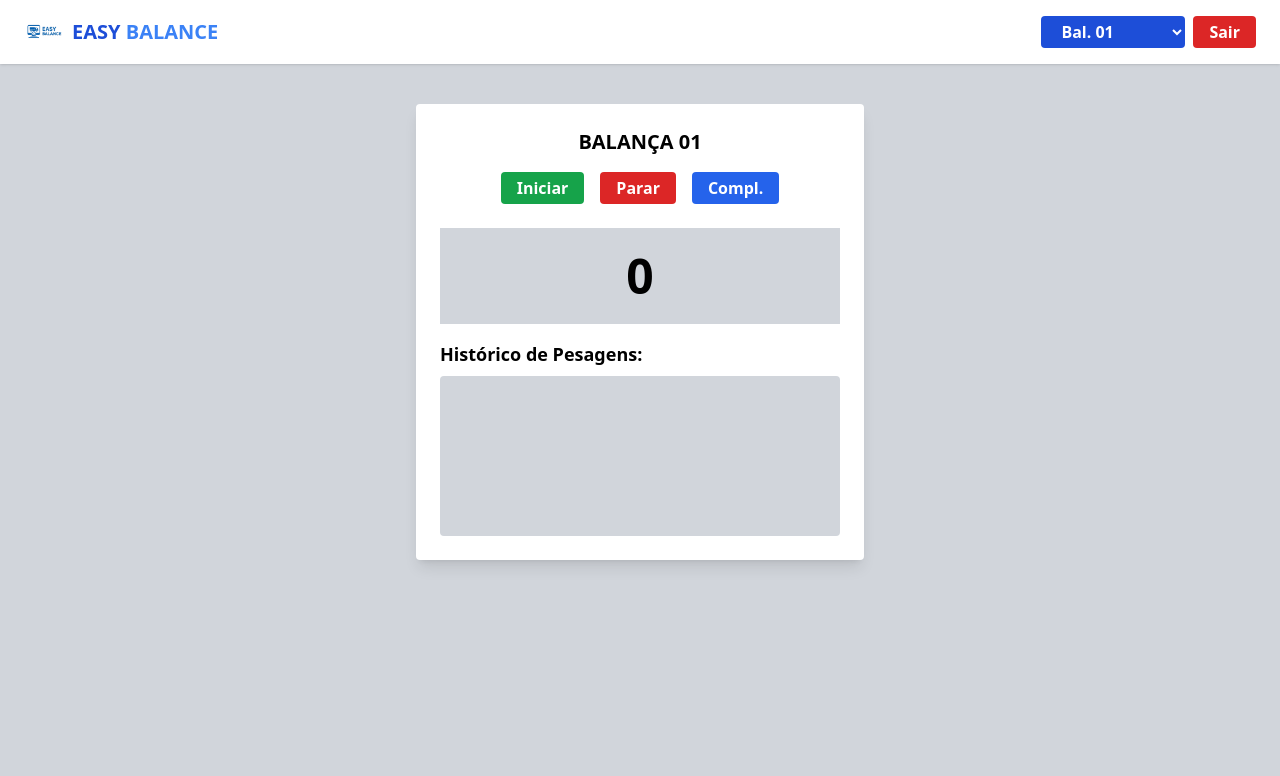
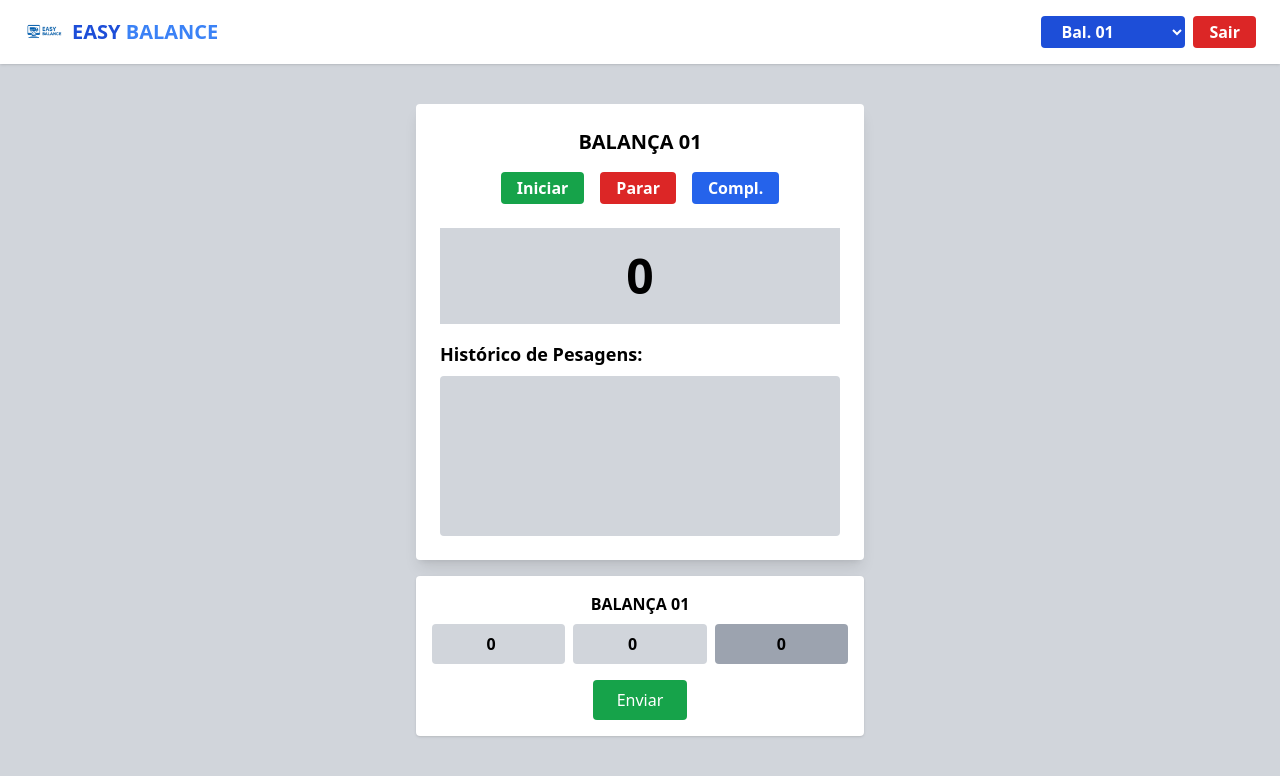
Before and after one commit to AlissonG04/easy-balance-front-end, a React (Vite) app: page /balanca in a window 1280 px wide. Both pictures are taken after a click on the button "Compl.". Shown: the top 776 px of the page. Built offline with nearby package versions, Linux system fonts and the light colour scheme.

Commit message:
criação da aba de complemento

```diff
--- a/src/pages/Balanca.jsx
+++ b/src/pages/Balanca.jsx
@@ -1,34 +1,6 @@
 import React, { useState } from "react";
 import { useNavigate } from "react-router-dom";
-
-const BalancaBox = ({ titulo }) => {
-  return (
-    <div className="bg-white p-6 rounded shadow-lg w-full max-w-md">
-      <h2 className="text-center text-xl font-bold mb-4">{titulo}</h2>
-
-      <div className="flex justify-center space-x-4 mb-6">
-        <button className="bg-green-600 hover:bg-green-700 text-white font-bold px-4 py-1 rounded">
-          Iniciar
-        </button>
-        <button className="bg-red-600 hover:bg-red-700 text-white font-bold px-4 py-1 rounded">
-          Parar
-        </button>
-        <button className="bg-blue-600 hover:bg-blue-700 text-white font-bold px-4 py-1 rounded">
-          Compl.
-        </button>
-      </div>
-
-      <div className="bg-gray-300 text-center text-5xl font-bold py-6 mb-4">
-        0
-      </div>
-
-      <div>
-        <h3 className="text-lg font-semibold mb-2">Histórico de Pesagens:</h3>
-        <div className="bg-gray-300 h-40 rounded p-2 overflow-y-auto" />
-      </div>
-    </div>
-  );
-};
+import BalancaBox from "./BalancaBox";
 
 const Balanca = () => {
   const navigate = useNavigate();
@@ -36,7 +8,6 @@ const Balanca = () => {
 
   return (
     <div className="min-h-screen bg-gray-300">
-      {/* Topo */}
       <header className="bg-white flex justify-between items-center px-6 py-3 shadow">
         <div className="flex items-center space-x-2">
           <img src="/logo.png" alt="Logo" className="w-10" />
@@ -58,14 +29,13 @@ const Balanca = () => {
 
           <button
             onClick={() => navigate("/login")}
-            className="bg-red-600 hover:bg-red-700 text-white font-bold px-4 py-1 rounded"
+            className="bg-red-600 text-white font-bold px-4 py-1 rounded"
           >
             Sair
           </button>
         </div>
       </header>
 
-      {/* Conteúdo principal */}
       <main className="flex justify-center items-start py-10 px-4 gap-8 flex-wrap">
         {tipo === "Simultâneo" ? (
           <>
--- /dev/null
+++ b/src/pages/BalancaBox.jsx
@@ -0,0 +1,77 @@
+import React, { useState } from "react";
+
+const AbaComplemento = ({ titulo }) => {
+  const [tara, setTara] = useState(0);
+  const [liquido, setLiquido] = useState(0);
+  const bruto = Number(tara) + Number(liquido);
+
+  return (
+    <div className="bg-white rounded shadow p-4 mt-4 w-full max-w-md mx-auto">
+      <h3 className="text-center font-bold mb-2">{titulo}</h3>
+
+      <div className="grid grid-cols-3 gap-2 text-center mb-4">
+        <input
+          type="number"
+          value={tara}
+          onChange={(e) => setTara(e.target.value)}
+          className="bg-gray-300 p-2 rounded text-center font-bold"
+          placeholder="Tara"
+        />
+        <input
+          type="number"
+          value={liquido}
+          onChange={(e) => setLiquido(e.target.value)}
+          className="bg-gray-300 p-2 rounded text-center font-bold"
+          placeholder="Líquido"
+        />
+        <div className="bg-gray-400 p-2 rounded text-center font-bold">
+          {bruto}
+        </div>
+      </div>
+
+      <button className="bg-green-600 text-white px-6 py-2 rounded block mx-auto">
+        Enviar
+      </button>
+    </div>
+  );
+};
+
+const BalancaBox = ({ titulo }) => {
+  const [mostrarComplemento, setMostrarComplemento] = useState(false);
+
+  return (
+    <div className="flex flex-col items-center">
+      <div className="bg-white p-6 rounded shadow-lg w-full max-w-md">
+        <h2 className="text-center text-xl font-bold mb-4">{titulo}</h2>
+
+        <div className="flex justify-center space-x-4 mb-6">
+          <button className="bg-green-600 text-white font-bold px-4 py-1 rounded">
+            Iniciar
+          </button>
+          <button className="bg-red-600 text-white font-bold px-4 py-1 rounded">
+            Parar
+          </button>
+          <button
+            className="bg-blue-600 text-white font-bold px-4 py-1 rounded"
+            onClick={() => setMostrarComplemento((prev) => !prev)}
+          >
+            Compl.
+          </button>
+        </div>
+
+        <div className="bg-gray-300 text-center text-5xl font-bold py-6 mb-4">
+          0
+        </div>
+
+        <div>
+          <h3 className="text-lg font-semibold mb-2">Histórico de Pesagens:</h3>
+          <div className="bg-gray-300 h-40 rounded p-2 overflow-y-auto" />
+        </div>
+      </div>
+
+      {mostrarComplemento && <AbaComplemento titulo={titulo} />}
+    </div>
+  );
+};
+
+export default BalancaBox;
```
